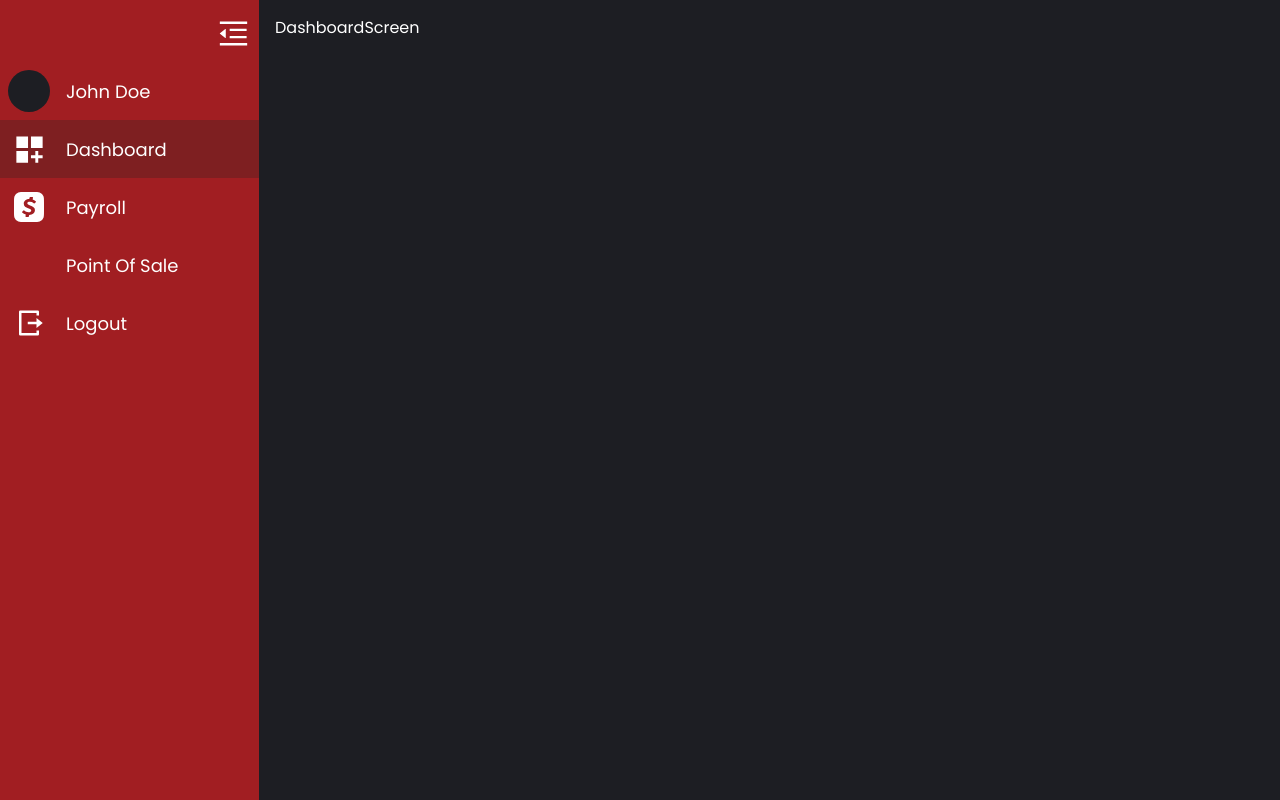
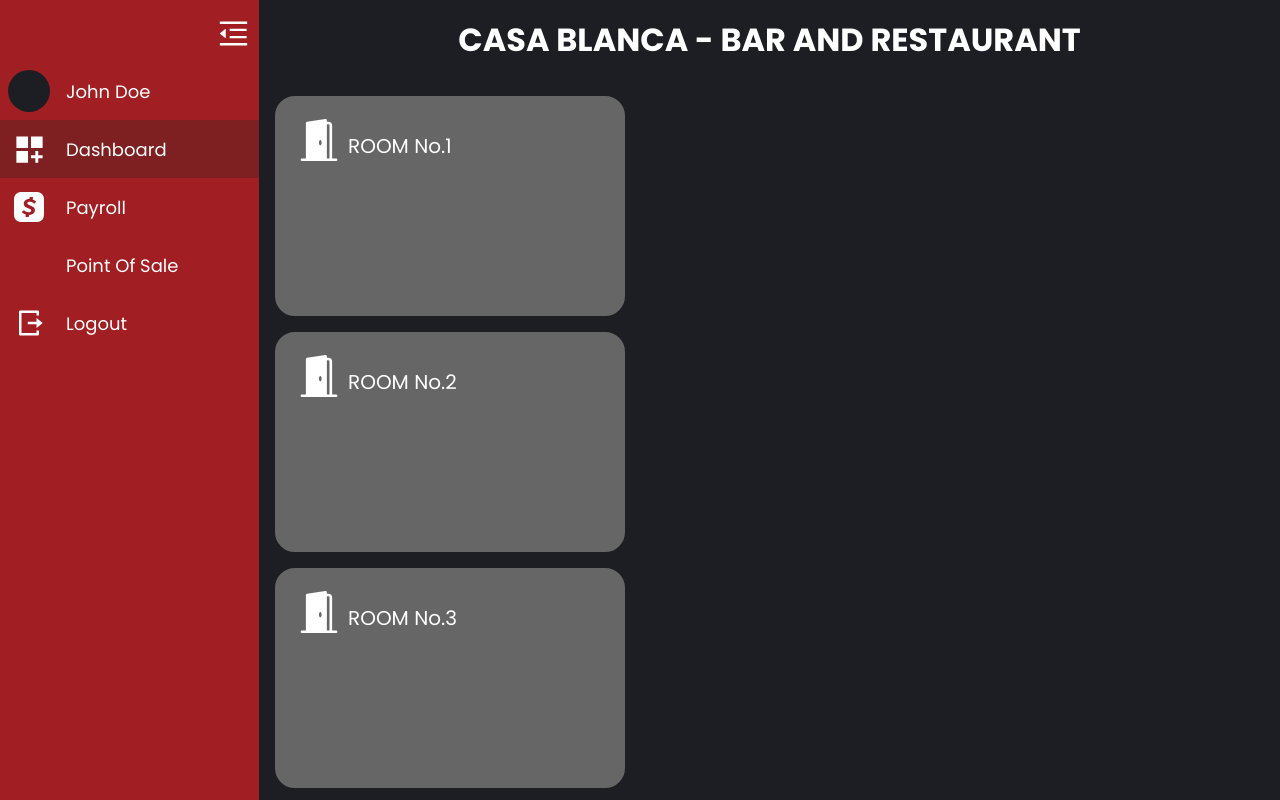
Before and after one commit to ipetersenpai/CasaBlanca-Admin, a React (Vite) app: page / in a window 1280 px wide. Built offline with nearby package versions, Linux system fonts and the light colour scheme; some icons are missing.

Commit message:
feat:dashboard added

```diff
--- a/src/components/dashboard-components/SideBar.jsx
+++ b/src/components/dashboard-components/SideBar.jsx
@@ -10,11 +10,24 @@ const SideBar = () => {
   const navigate = useNavigate();
   const location = useLocation();
   const [openSidebar, setOpenSidebar] = useState(true);
+  const [showName, setShowName] = useState(false);
 
   const logoutHandler = () => {
     //your logout logic here
     console.log("Logout");
   };
+
+  useEffect(() => {
+    if (openSidebar) {
+      const timeoutId = setTimeout(() => {
+        setShowName(true);
+      }, 200);
+
+      return () => clearTimeout(timeoutId);
+    } else {
+      setShowName(false);
+    }
+  }, [openSidebar]);
 
   return (
     <div
@@ -44,7 +57,7 @@ const SideBar = () => {
       {/* ----Menu item---- */}
       <div
         className={`bg-primary pt-[62px] ease-out-in duration-500 fixed
-            flex-wrap overflow-y-auto custom-scrollbar h-[100vh]
+            flex-wrap h-[100vh]
             ${openSidebar ? "w-[259px]" : "w-[60px]"} mb-50`}
       >
         <div
@@ -60,13 +73,7 @@ const SideBar = () => {
           <div className="h-[42px] min-w-[42px] rounded-[50%] bg-secondary flex items-center justify-center">
             <FaUser className="text-[22px]" />
           </div>
-          <p
-            className={`${
-              openSidebar ? "flex" : "hidden"
-            } text-bold text-[18px]`}
-          >
-            John Doe
-          </p>
+          {showName && <p className={`text-bold text-[18px]`}>John Doe</p>}
         </div>
 
         <div
@@ -82,13 +89,7 @@ const SideBar = () => {
           <div className="h-[42px] min-w-[42px]  flex items-center justify-center">
             <MdDashboardCustomize className="text-[35px]" />
           </div>
-          <p
-            className={`${
-              openSidebar ? "flex" : "hidden"
-            } text-bold text-[18px]`}
-          >
-            Dashboard
-          </p>
+          {showName && <p className={`text-bold text-[18px]`}>Dashboard</p>}
         </div>
 
         <div
@@ -104,13 +105,7 @@ const SideBar = () => {
           <div className="h-[42px] min-w-[42px]  flex items-center justify-center">
             <SiCashapp className="text-[30px]" />
           </div>
-          <p
-            className={`${
-              openSidebar ? "flex" : "hidden"
-            } text-bold text-[18px]`}
-          >
-            Payroll
-          </p>
+          {showName && <p className={`text-bold text-[18px]`}>Payroll</p>}
         </div>
 
         <div
@@ -126,15 +121,8 @@ const SideBar = () => {
           <div className="h-[42px] min-w-[42px]  flex items-center justify-center">
             <FaCashRegister className="text-[30px]" />
           </div>
-          <p
-            className={`${
-              openSidebar ? "flex" : "hidden"
-            } text-bold text-[18px]`}
-          >
-            Point Of Sale
-          </p>
+          {showName && <p className={`text-bold text-[18px]`}>Point Of Sale</p>}
         </div>
-
         <div
           className={`flex flex-row gap-4 max-auto p-2 items-center hover:bg-[#7E1F21] cursor-pointer`}
           onClick={logoutHandler}
@@ -143,13 +131,7 @@ const SideBar = () => {
           <div className="h-[42px] min-w-[42px]  flex items-center justify-center">
             <RiLogoutBoxRLine className="text-[30px]" />
           </div>
-          <p
-            className={`${
-              openSidebar ? "flex" : "hidden"
-            } text-bold text-[18px]`}
-          >
-            Logout
-          </p>
+          {showName && <p className={`text-bold text-[18px]`}>Logout</p>}
         </div>
       </div>
     </div>
--- a/src/screens/dashboard/DashboardScreen.jsx
+++ b/src/screens/dashboard/DashboardScreen.jsx
@@ -1,10 +1,51 @@
 import React from "react";
+import { BsDoorOpenFill } from "react-icons/bs";
 
 const DashboardScreen = () => {
   return (
     <div className="flex flex-col w-full bg-secondary overflow-y-hidden text-white">
+      <h1 className="p-4 text-[32px] font-bold w-full text-center">
+        CASA BLANCA - BAR AND RESTAURANT
+      </h1>
       <div className="flex tablet:flex-row flex-col p-4 h-full justify-between">
-        <p>DashboardScreen</p>
+        <div className="flex flex-wrap flex-row w-[70%] gap-4 justify-start tablet:h-[10px] h-full">
+          <section
+            className="h-[220px] w-[350px] bg-[#666666] border-[#666666] hover:border-white rounded-[20px]
+            p-5 border-[3px] cursor-pointer"
+          >
+            <div className="flex flex-row items-end gap-2">
+              <BsDoorOpenFill className="text-[42px]" />
+              <p className="text-[20px]">ROOM No.1</p>
+            </div>
+          </section>
+          <section
+            className="h-[220px] w-[350px] bg-[#666666] border-[#666666] hover:border-white rounded-[20px]
+            p-5 border-[3px] cursor-pointer"
+          >
+            <div className="flex flex-row items-end gap-2">
+              <BsDoorOpenFill className="text-[42px]" />
+              <p className="text-[20px]">ROOM No.2</p>
+            </div>
+          </section>
+          <section
+            className="h-[220px] w-[350px] bg-[#666666] border-[#666666] hover:border-white rounded-[20px]
+            p-5 border-[3px] cursor-pointer"
+          >
+            <div className="flex flex-row items-end gap-2">
+              <BsDoorOpenFill className="text-[42px]" />
+              <p className="text-[20px]">ROOM No.3</p>
+            </div>
+          </section>
+          <section
+            className="h-[220px] w-[350px] bg-[#666666] border-[#666666] hover:border-white rounded-[20px]
+            p-5 border-[3px] cursor-pointer"
+          >
+            <div className="flex flex-row items-end gap-2">
+              <BsDoorOpenFill className="text-[42px]" />
+              <p className="text-[20px]">ROOM No.4</p>
+            </div>
+          </section>
+        </div>
       </div>
     </div>
   );
```
